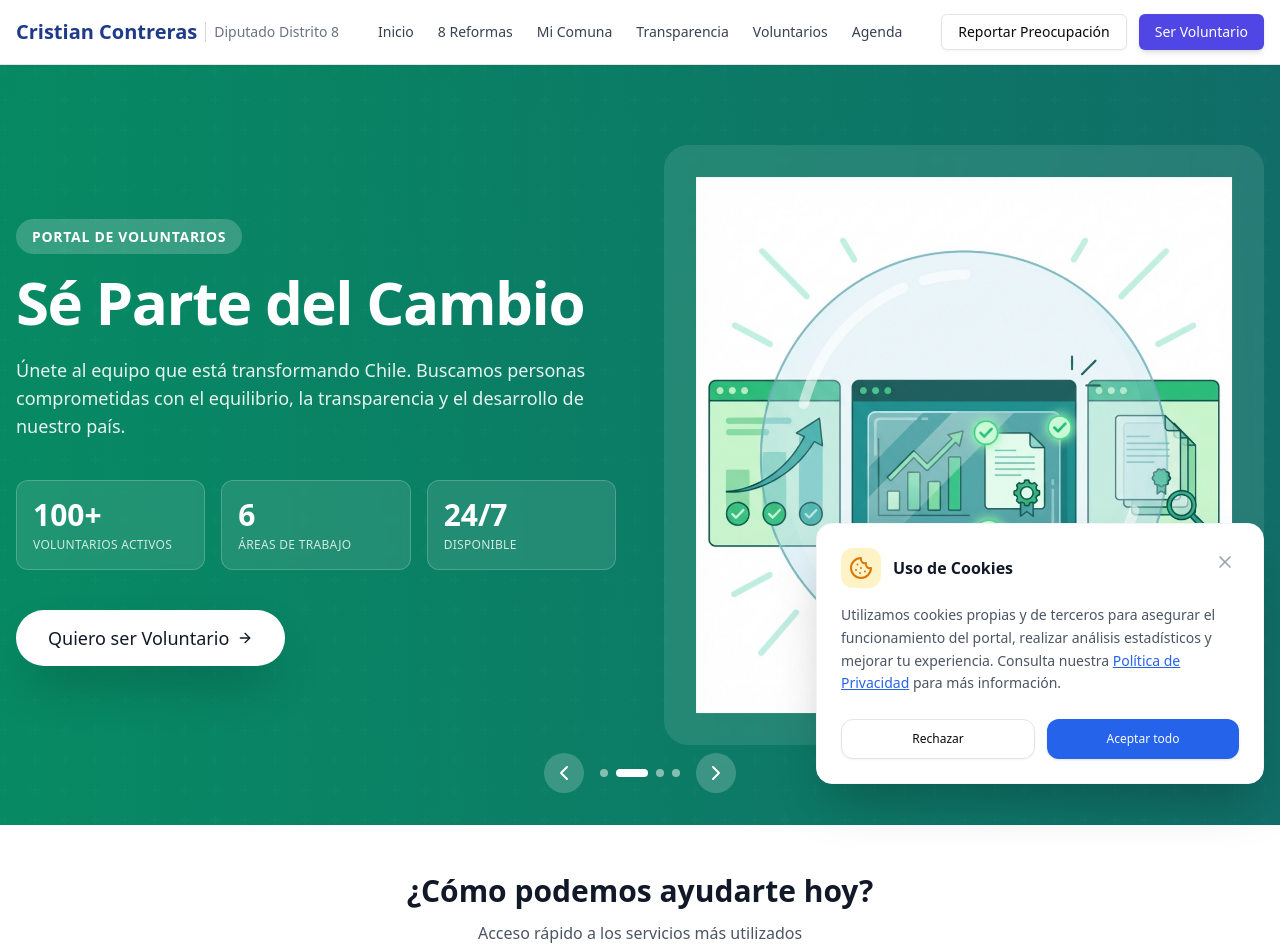
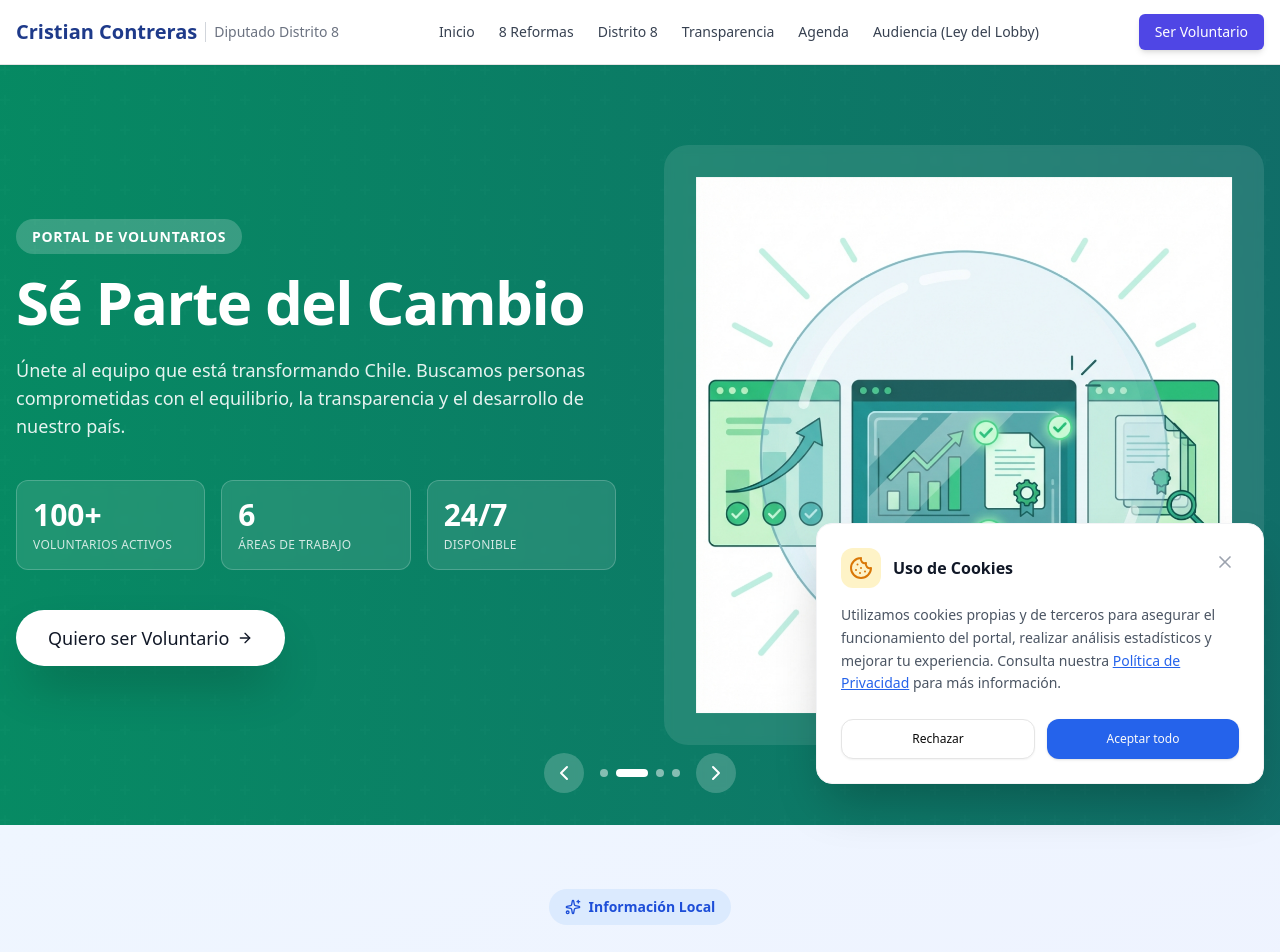
Before and after one commit to deepanalytica/distrito8, a Next.js app: page / in a window 1280 px wide. Shown: the top 952 px of the page. Built offline with nearby package versions, Linux system fonts and the light colour scheme.

Commit message:
feat: Pivot strategy - Focus on communication, remove help desk, add Lobby Law

```diff
--- a/src/app/page.tsx
+++ b/src/app/page.tsx
@@ -1,6 +1,4 @@
-import { ActionButtons } from "@/components/home/ActionButtons";
 import { CommuneSelector } from "@/components/home/CommuneSelector";
-import { FrequentProblems } from "@/components/home/FrequentProblems";
 import { HeroBanner } from "@/components/home/HeroBanner";
 import { SimpleInteractiveMap } from "@/components/home/SimpleInteractiveMap";
 
@@ -26,20 +24,7 @@ export default function Home() {
         {/* Hero Banner */}
         <HeroBanner />
 
-        {/* Quick Access Section */}
-        <section className="bg-white py-12 px-4 border-b border-gray-100">
-          <div className="container mx-auto max-w-6xl">
-            <div className="text-center mb-8">
-              <h2 className="text-2xl md:text-3xl font-bold text-gray-900 mb-3">
-                ¿Cómo podemos ayudarte hoy?
-              </h2>
-              <p className="text-gray-600">
-                Acceso rápido a los servicios más utilizados
-              </p>
-            </div>
-            <ActionButtons />
-          </div>
-        </section>
+
 
         {/* Commune Selector Section */}
         <section className="bg-gradient-to-br from-blue-50 to-indigo-50 py-16 px-4">
@@ -81,20 +66,7 @@ export default function Home() {
           </div>
         </section>
 
-        {/* Frequent Problems */}
-        <section className="py-16 px-4 bg-white">
-          <div className="container mx-auto max-w-5xl">
-            <div className="text-center mb-10">
-              <h2 className="text-3xl font-bold text-gray-900 mb-3">
-                Problemas y Trámites Frecuentes
-              </h2>
-              <p className="text-gray-600">
-                Encuentra guías paso a paso para resolver situaciones cotidianas
-              </p>
-            </div>
-            <FrequentProblems />
-          </div>
-        </section>
+
 
         {/* Stats Section */}
         <section className="py-16 px-4 bg-gradient-to-br from-gray-900 to-gray-800 text-white">
@@ -221,31 +193,6 @@ export default function Home() {
           </div>
         </section>
 
-        {/* CTA Section */}
-        <section className="py-20 px-4 bg-gradient-to-br from-blue-600 to-indigo-700 text-white">
-          <div className="container mx-auto max-w-4xl text-center">
-            <h2 className="text-3xl md:text-5xl font-bold mb-6">
-              ¿Necesitas ayuda con un problema en tu comuna?
-            </h2>
-            <p className="text-xl text-blue-100 mb-8 leading-relaxed">
-              Ingresa tu caso y nuestro equipo parlamentario lo gestionará ante las autoridades correspondientes.
-            </p>
-            <div className="flex flex-col sm:flex-row gap-4 justify-center">
-              <Button asChild size="lg" className="bg-white text-blue-600 hover:bg-gray-100 h-14 px-8 text-lg rounded-full shadow-2xl">
-                <Link href="/ingresar-caso" className="gap-2">
-                  <CheckCircle2 className="h-5 w-5" />
-                  Ingresar un Caso
-                </Link>
-              </Button>
-              <Button asChild size="lg" variant="outline" className="border-white text-white hover:bg-white/10 h-14 px-8 text-lg rounded-full">
-                <Link href="/seguimiento" className="gap-2">
-                  Rastrear mi Caso
-                  <ArrowRight className="h-5 w-5" />
-                </Link>
-              </Button>
-            </div>
-          </div>
-        </section>
       </main>
 
       <footer className="bg-gray-900 text-gray-400 py-12 text-sm">
--- a/src/components/layout/Navbar.tsx
+++ b/src/components/layout/Navbar.tsx
@@ -12,9 +12,8 @@ export function Navbar() {
     const navLinks = [
         { href: "/", label: "Inicio" },
         { href: "/compromisos", label: "8 Reformas" },
-        { href: "/mi-comuna", label: "Mi Comuna" },
+        { href: "/mi-comuna", label: "Distrito 8" },
         { href: "/transparencia", label: "Transparencia" },
-        { href: "/voluntarios", label: "Voluntarios" },
         { href: "/agenda", label: "Agenda" },
     ];
 
@@ -41,12 +40,17 @@ export function Navbar() {
                             {link.label}
                         </Link>
                     ))}
+                    <a
+                        href="https://www.leydellobby.gob.cl/"
+                        target="_blank"
+                        rel="noopener noreferrer"
+                        className="hover:text-blue-900 transition-colors font-medium flex items-center gap-1"
+                    >
+                        Audiencia (Ley del Lobby)
+                    </a>
                 </div>
 
                 <div className="hidden lg:flex items-center gap-3">
-                    <Button variant="outline" asChild className="hidden xl:inline-flex">
-                        <Link href="/preocupaciones">Reportar Preocupación</Link>
-                    </Button>
                     <Button asChild className="bg-indigo-600 hover:bg-indigo-700 text-white shadow-md hover:shadow-lg transition-all">
                         <Link href="/voluntarios">Ser Voluntario</Link>
                     </Button>
@@ -54,7 +58,7 @@ export function Navbar() {
 
                 {/* Mobile Menu Button */}
                 <button
-                    className="lg:hidden p-2 text-gray-700 z-50 relative"
+                    className="lg:hidden p-2 text-gray-700 z-50 relative focus:outline-none"
                     onClick={toggleMenu}
                     aria-label="Toggle menu"
                 >
@@ -81,17 +85,20 @@ export function Navbar() {
                                 {link.label}
                             </Link>
                         ))}
+                        <a
+                            href="https://www.leydellobby.gob.cl/"
+                            target="_blank"
+                            rel="noopener noreferrer"
+                            onClick={closeMenu}
+                            className="py-2 border-b border-gray-100 hover:text-blue-600 transition-colors"
+                        >
+                            Solicitar Audiencia (Ley del Lobby)
+                        </a>
                     </div>
 
                     <div className="flex flex-col gap-4 mt-8">
                         <Button asChild className="w-full bg-indigo-600 hover:bg-indigo-700 text-white h-12 text-lg">
                             <Link href="/voluntarios" onClick={closeMenu}>Ser Voluntario</Link>
-                        </Button>
-                        <Button variant="outline" asChild className="w-full h-12 text-lg border-2">
-                            <Link href="/preocupaciones" onClick={closeMenu}>Reportar Preocupación</Link>
-                        </Button>
-                        <Button variant="ghost" asChild className="w-full">
-                            <Link href="/ingresar-caso" onClick={closeMenu}>Gestión de Casos</Link>
                         </Button>
                     </div>
                 </div>
```
